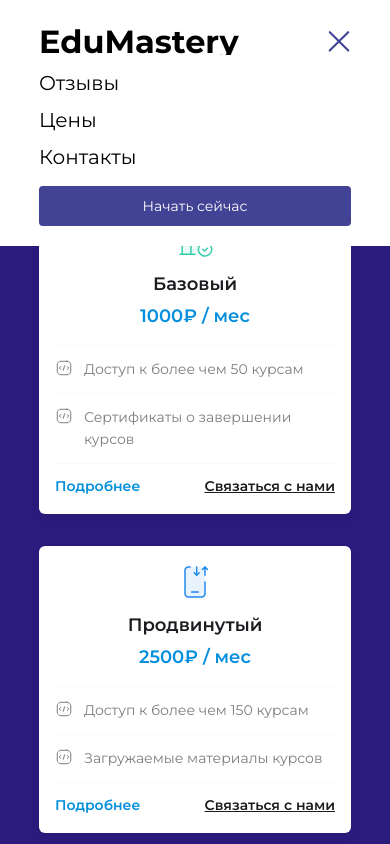
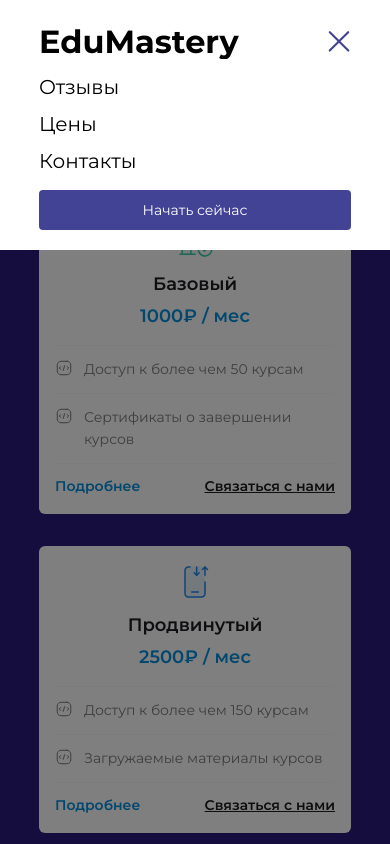
Before and after one commit to 0n1XiD/SellingPlatform, a Nuxt app: page / in a window 390 px wide. Both pictures are taken after a click on the element 339 px from the left and 42 px from the top of the page. Shown: the top 844 px of the page. Built offline with nearby package versions, Linux system fonts and the light colour scheme.

Commit message:
mobile menu refactoring

```diff
--- a/assets/css/style.scss
+++ b/assets/css/style.scss
@@ -24,6 +24,10 @@ body {
     font-size: var(--font-size);
     line-height: var(--line-height);
     color: var(--text-color);
+}
+
+.no-scroll {
+    overflow: hidden;
 }
 
 section {
--- a/components/layout/HeaderLayout.vue
+++ b/components/layout/HeaderLayout.vue
@@ -65,6 +65,7 @@
                 v-if="isMenuOpen"
                 class="mobile-menu"
             >
+                <div class="mobile-menu__wrapper">
                     <div class="mobile-menu__content">
                         <nuxt-link
                             to="#reviews"
@@ -94,6 +95,7 @@
                         </button-custom>
                     </div>
                 </div>
+            </div>
         </transition>
     </div>
 </template>
@@ -105,6 +107,14 @@ const isMenuOpen = ref(false)
 const toggleMenu = () => {
   isMenuOpen.value = !isMenuOpen.value
 }
+
+watch(isMenuOpen, (newValue) => {
+  if (newValue) {
+    document.body.classList.add('no-scroll')
+  } else {
+    document.body.classList.remove('no-scroll')
+  }
+})
 </script>
 
 <style lang="scss">
@@ -193,11 +203,15 @@ const toggleMenu = () => {
         top: 68px;
         left: 0;
         width: 100%;
+        height: 100%;
+        z-index: 1000;
+        background-color: rgba(0, 0, 0, 0.5);
+        &__wrapper {
+            background-color: #fff;
             height: fit-content;
-        background-color: #fff;
-        z-index: 1000;
             box-shadow: -2px 0 0 rgba(0, 0, 0, 0.1);
-
+            z-index: 1100;
+        }
         &__content {
             display: flex;
             flex-direction: column;
@@ -244,7 +258,7 @@ const toggleMenu = () => {
     padding: 30px 39px 5px 39px;
 
     .mobile-menu {
-        top: 55px;
+        top: 59px;
         &__content {
           padding-left: 39px;
           padding-right: 39px;
```
Lines whose indentation alone changed are shown as unchanged.
